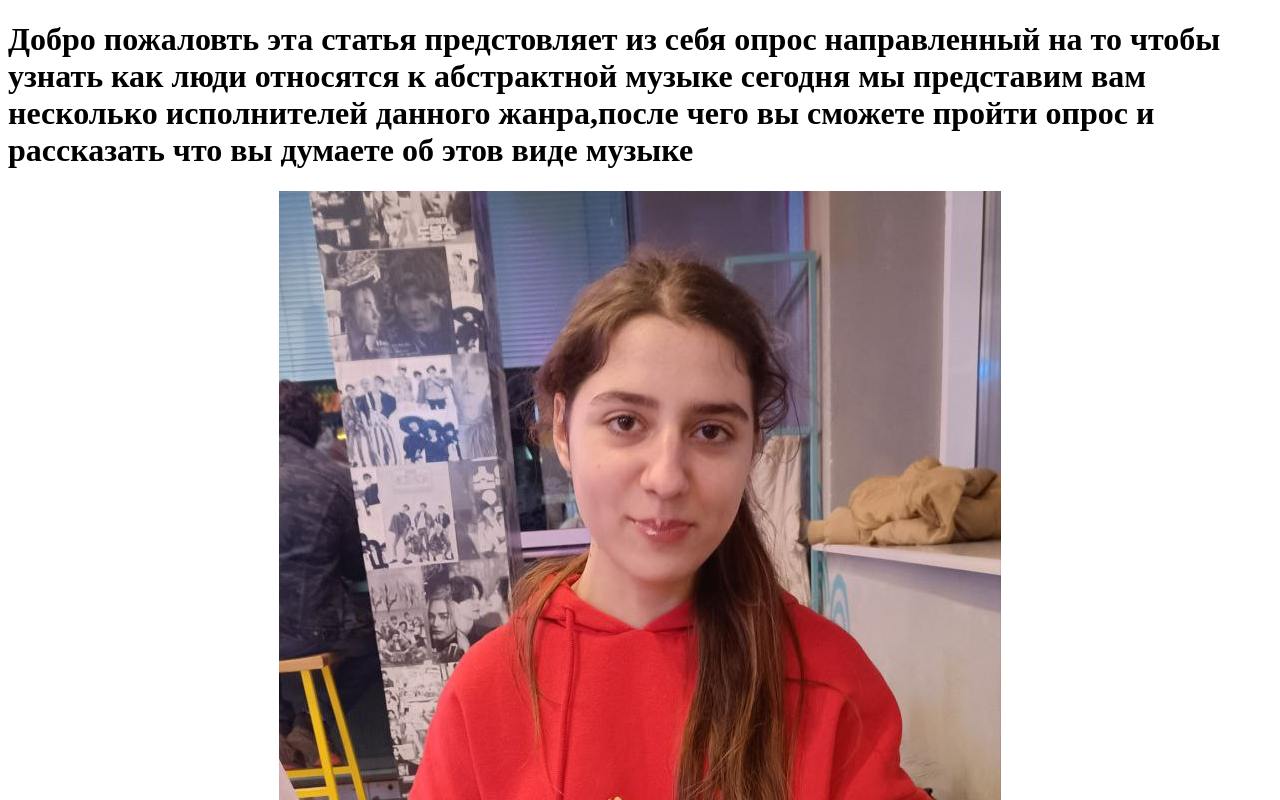
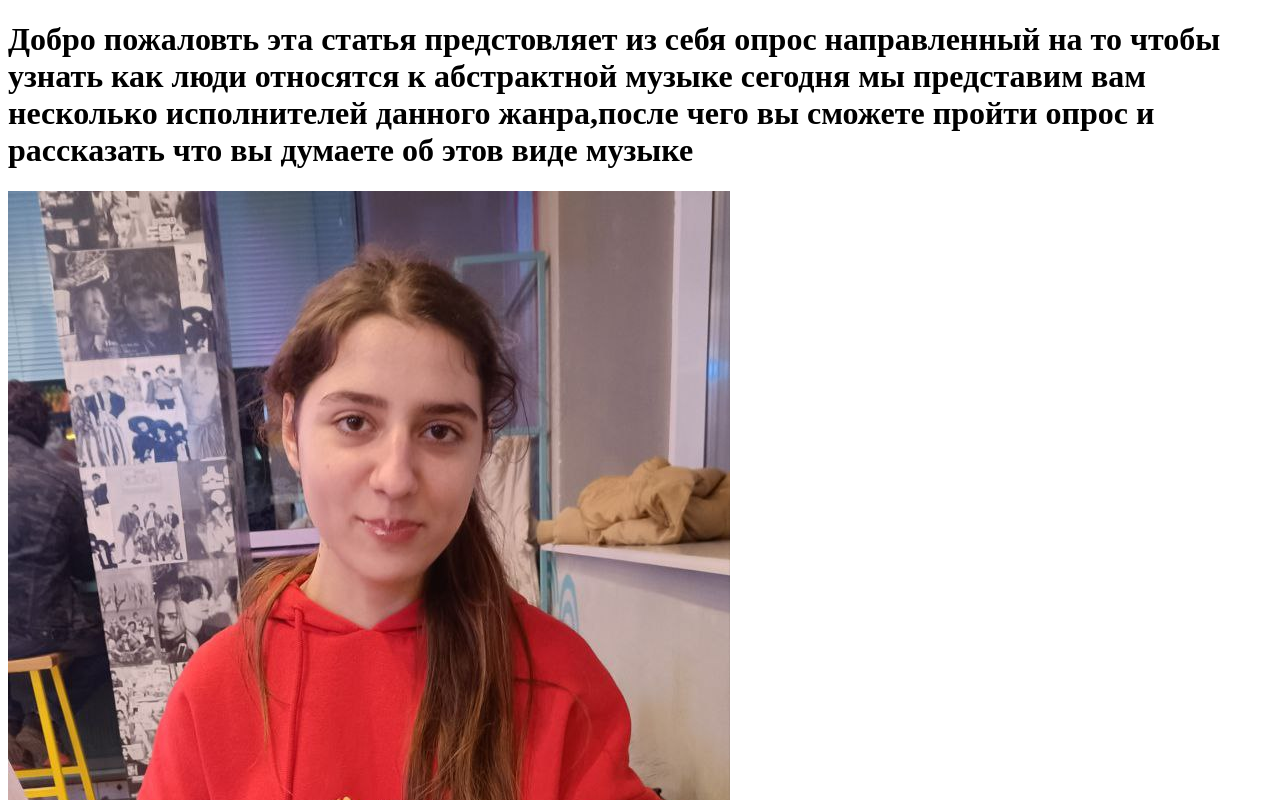
Before and after one commit to kif4er/xaski, a plain HTML site: page index.html in a window 1280 px wide. Shown: the top 800 px of the page. Drawn offline with Linux system fonts and the light colour scheme.

Commit message:
Add files via upload

```diff
--- a/styles/style.css
+++ b/styles/style.css
@@ -5,6 +5,6 @@ p {
 }
 img {
     display: block;
-    margin: 0 auto;
+    margin-right: auto;
     max-width: 100%;
 }
```
